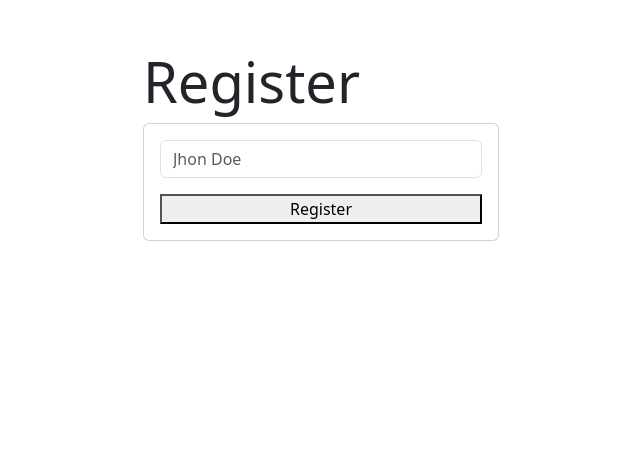
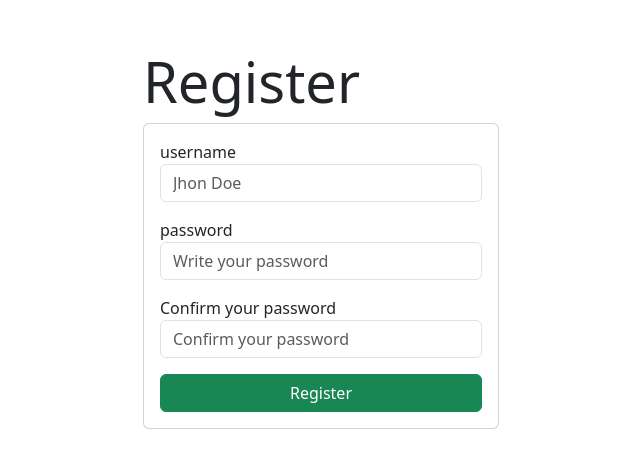
Before and after one commit to castrogarciajs/Be-the-change, a Django app: page /register/ in a window 1280 px wide. Shown: the part 56-524 px from the top of the page, without its empty margins (319-959 px from the left). Run offline with Django 4.2, Linux system fonts and the light colour scheme.

Commit message:
styles register

```diff
--- a/tasks/templates/auth/Register.html
+++ b/tasks/templates/auth/Register.html
@@ -6,14 +6,36 @@
       <form method="POST" class="card card-body">
         {{ error }} {% csrf_token %}
         <div class="mb-3">
+          <label for="username">username</label>
           <input
             type="text"
             class="form-control"
+            id="username"
             name="username"
             placeholder="Jhon Doe"
           />
         </div>
-        <button type="submit">Register</button>
+        <div class="mb-3">
+          <label for="password1">password</label>
+          <input
+            type="password"
+            class="form-control"
+            id="password1"
+            name="password1"
+            placeholder="Write your password"
+          />
+        </div>
+        <div class="mb-3">
+          <label for="password2">Confirm your password</label>
+          <input
+            type="password"
+            class="form-control"
+            id="password2"
+            name="password2"
+            placeholder="Confirm your password"
+          />
+        </div>
+        <button type="submit" class="btn btn-success">Register</button>
       </form>
     </div>
   </div>
```
